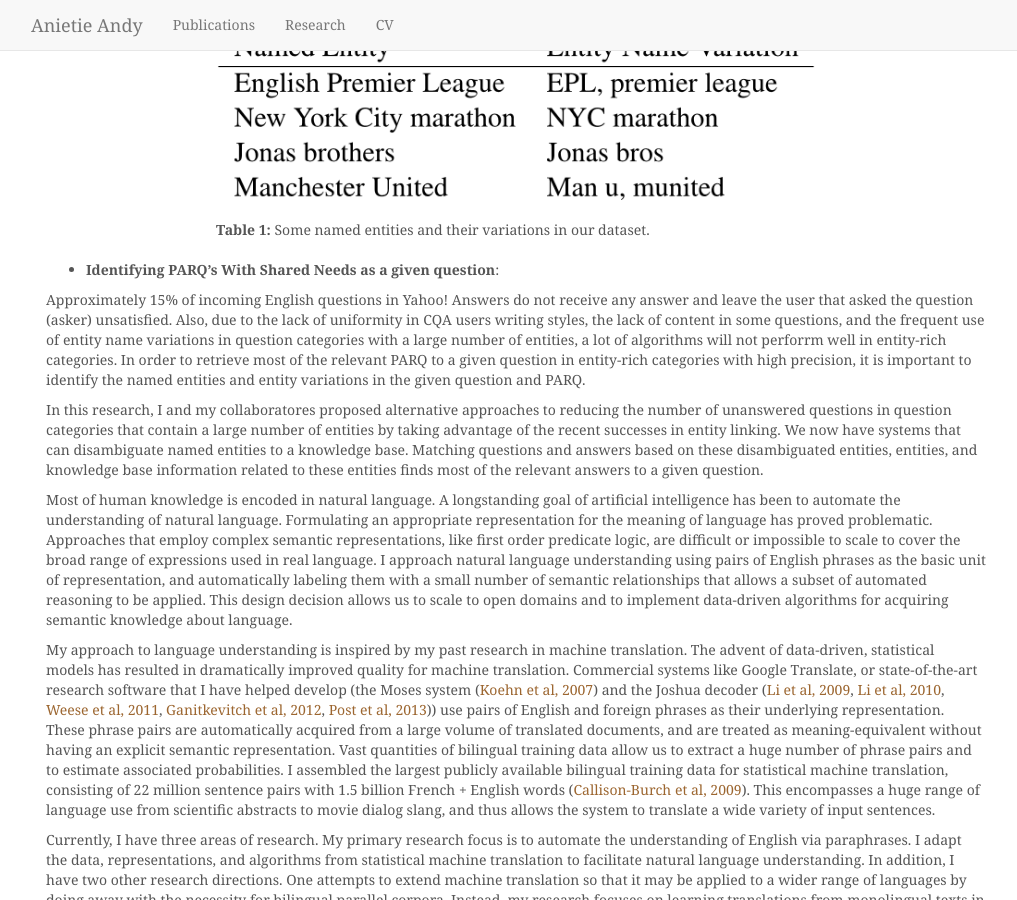
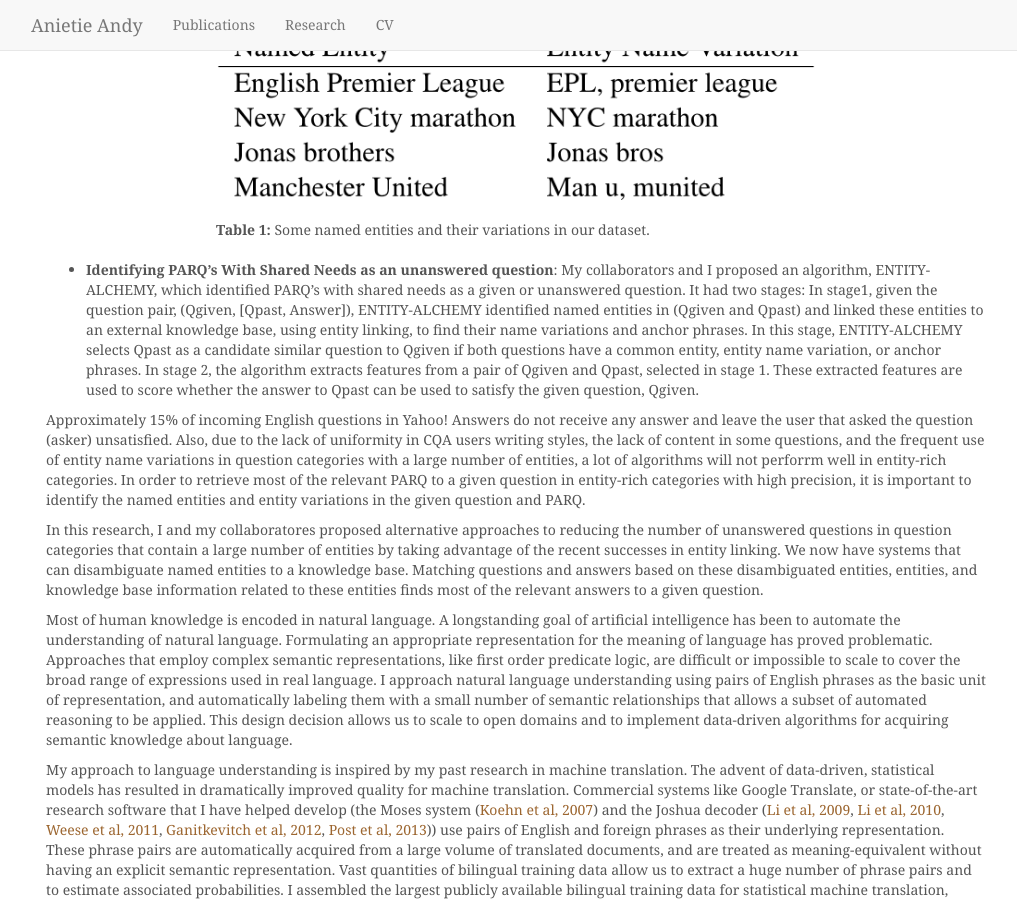
Before and after one commit to anietieandy/anietieandy.github.io, a Jekyll site: the page built from research.md, in a window 1280 px wide and 900 px high, scrolled down 553 px. Shown: the whole window, without its empty margins (124-1141 px from the left). Built offline with Jekyll 4.4.1, drawn with Linux system fonts in a browser that asks for light colours; nearby versions of some CDN libraries.

Commit message:
updated research

```diff
--- a/research.md
+++ b/research.md
@@ -62,7 +62,7 @@ Community question answering (CQA) systems are online forums where users can ask
 </div>
 
 
-- **Identifying PARQ's With Shared Needs as a given question**:
+- **Identifying PARQ's With Shared Needs as an unanswered question**: My collaborators and I proposed an algorithm, ENTITY-ALCHEMY, which identified PARQ's with shared needs as a given or unanswered question. It had two stages: In stage1, given the question pair, (Qgiven, [Qpast, Answer]), ENTITY-ALCHEMY identified named entities in (Qgiven and Qpast) and linked these entities to an external knowledge base, using entity linking, to find their name variations and anchor phrases. In this stage, ENTITY-ALCHEMY selects Qpast as a candidate similar question to Qgiven if both questions have a common entity, entity name variation, or anchor phrases. In stage 2, the algorithm extracts features from a pair of Qgiven and Qpast, selected in stage 1. These extracted features are used to score whether the answer to Qpast can be used to satisfy the given question, Qgiven.
 
 Approximately 15% of incoming English questions in Yahoo! Answers do not receive any answer and leave the user that asked the question (asker) unsatisfied. Also, due to the lack of uniformity in CQA users writing styles, the lack of content in some questions, and the frequent use of entity name variations in question categories with a large number of entities, a lot of algorithms will not perforrm well in entity-rich categories. In order to retrieve most of the relevant PARQ to a given question in entity-rich categories with high precision, it is important to identify the named entities and entity variations in the given question and PARQ.
 
```
